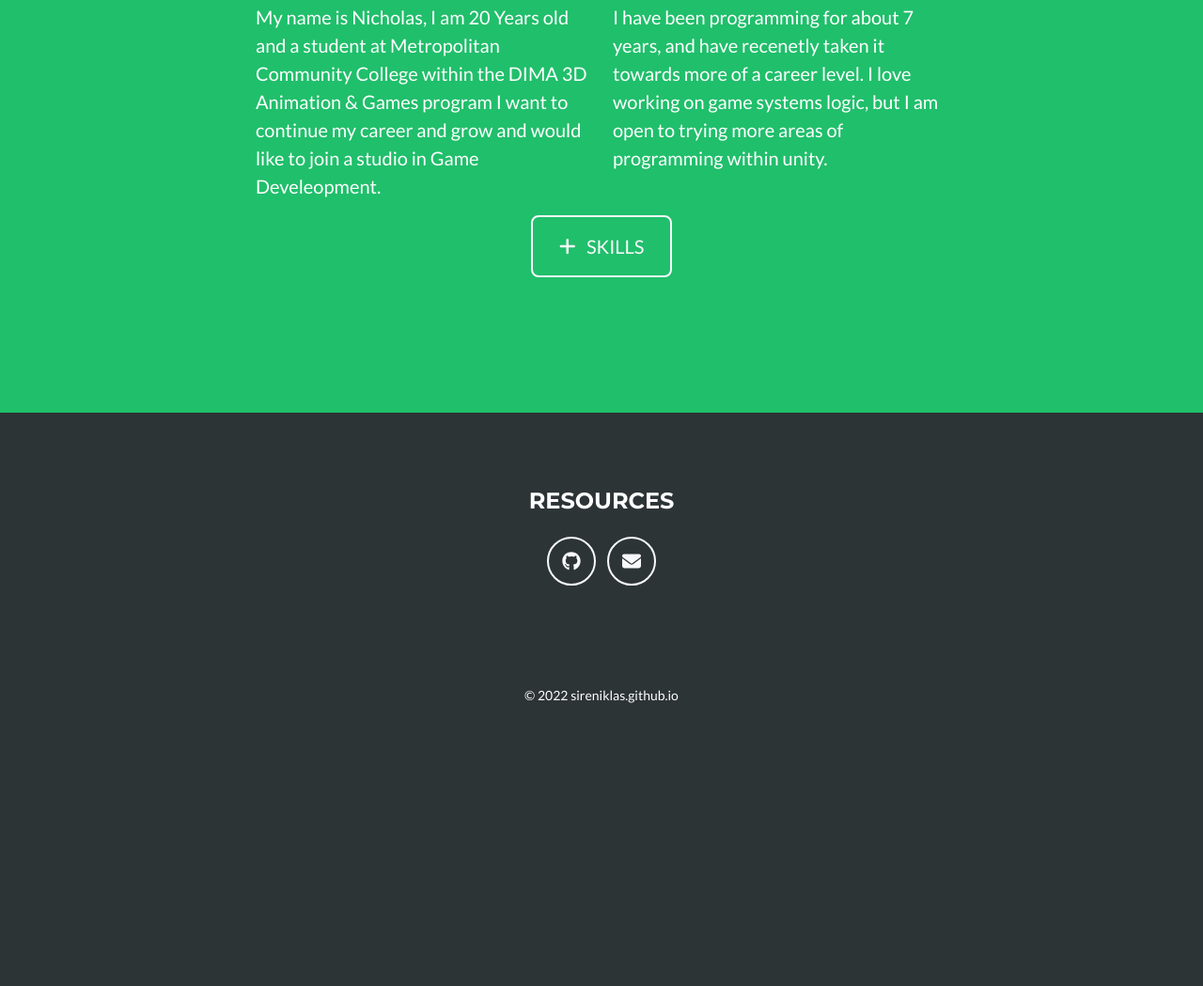
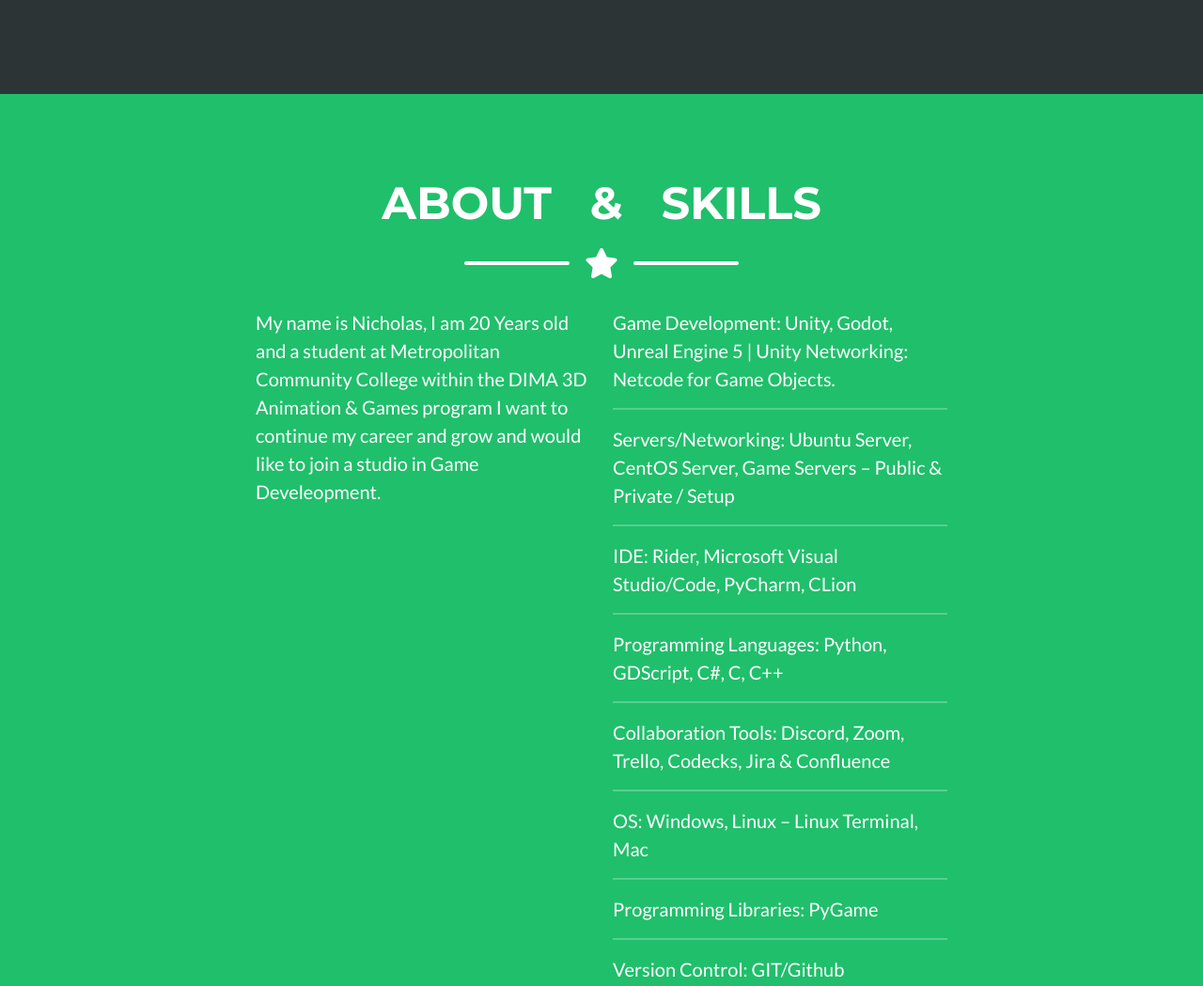
Before and after one commit to SireNiklas/sireniklas.github.io, a plain HTML site: page index.html in a window 1280 px wide. Shown: the part 1509-2558 px from the top of the page at 94% size. Before the commit the page ends 2284 px from the top, so only its background shows below. Drawn offline with nearby package versions, Linux system fonts and the light colour scheme.

Commit message:
Updated Avatar Image and About section
Added a profile picture and a skills section in the about section.

```diff
--- a/index.html
+++ b/index.html
@@ -38,7 +38,8 @@
         <header class="masthead bg-primary text-white text-center" id="home">
             <div class="container d-flex align-items-center flex-column">
                 <!-- Masthead Avatar Image-->
-                <!--<img class="masthead-avatar mb-5" src="assets/img/avataaars.svg" alt="..." /> -->
+                <!--<img class="masthead-avatar mb-5" alt="..." />-->
+                <div class="circular--portrait"> <img src="assets\img\avatar.jpg" /> </div>
                 <!-- Masthead Heading-->
                 <h1 class="masthead-heading text-uppercase mb-0">Nicholas Harris</h1>
                 <!-- Icon Divider-->
@@ -105,7 +106,7 @@
                 <section class="page-section bg-primary text-white mb-0" id="about">
                     <div class="container">
                         <!-- About Section Heading-->
-                        <h2 class="page-section-heading text-center text-uppercase text-white">About</h2>
+                        <h2 class="page-section-heading text-center text-uppercase text-white">About &nbsp; &amp; &nbsp; Skills</h2>
                         <!-- Icon Divider-->
                         <div class="divider-custom divider-light">
                             <div class="divider-custom-line"></div>
@@ -115,7 +116,30 @@
                         <!-- About Section Content-->
                         <div class="row">
                             <div class="col-lg-4 ms-auto"><p class="lead">My name is Nicholas, I am 20 Years old and a student at Metropolitan Community College within the <b>DIMA 3D Animation & Games program</b> I want to continue my career and grow and would like to join a studio in Game Develeopment.</p></div>
-                            <div class="col-lg-4 me-auto"><p class="lead">I have been programming for about 7 years, and have recenetly taken it towards more of a career level. I love working on game systems logic, but I am open to trying more areas of programming within unity.</p></div>
+                            <div class="col-lg-4 me-auto">
+                                <p class="lead">
+                                    Game Development: Unity, Godot, Unreal Engine 5 | Unity Networking: Netcode for Game Objects.
+                                    <hr class="text-white">
+                                <p class="lead">
+                                    Servers/Networking: Ubuntu Server, CentOS Server, Game Servers – Public & Private / Setup
+                                    <hr class="text-white">
+                                <p class="lead">
+                                    IDE: Rider, Microsoft Visual Studio/Code, PyCharm, CLion
+                                    <hr class="text-white">
+                                <p class="lead">
+                                    Programming Languages: Python, GDScript, C#, C, C++
+                                    <hr class="text-white">
+                                <p class="lead">
+                                    Collaboration Tools: Discord, Zoom, Trello, Codecks, Jira & Confluence
+                                    <hr class="text-white">
+                                <p class="lead">
+                                    OS: Windows, Linux – Linux Terminal, Mac
+                                    <hr class="text-white">
+                                <p class="lead">
+                                    Programming Libraries: PyGame
+                                    <hr class="text-white">
+                                <p class="lead">Version Control: GIT/Github</p>
+                            </div>
                         </div>
                         <!-- About Section Button-->
 
```
Also changed, not shown: css/styles.css, 1 other file.
